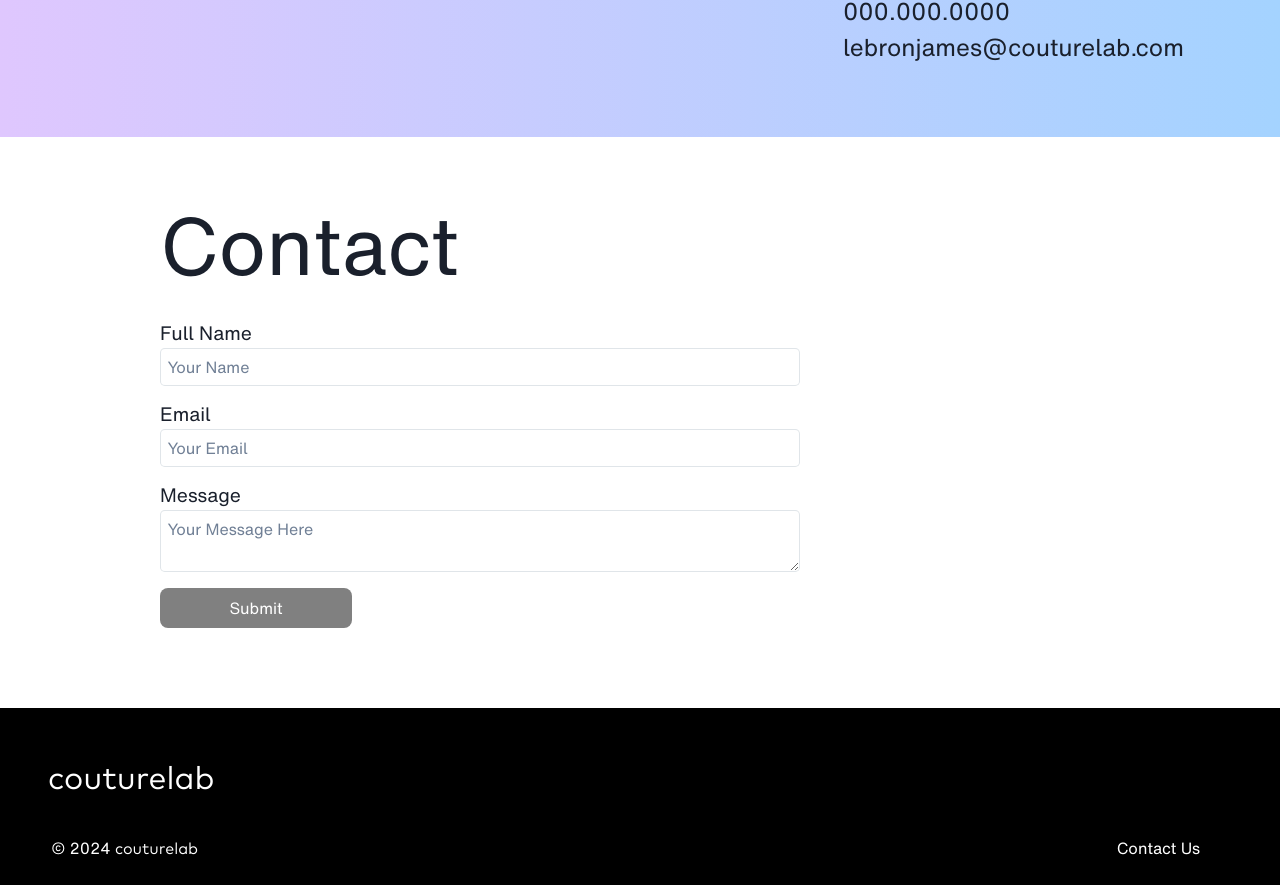
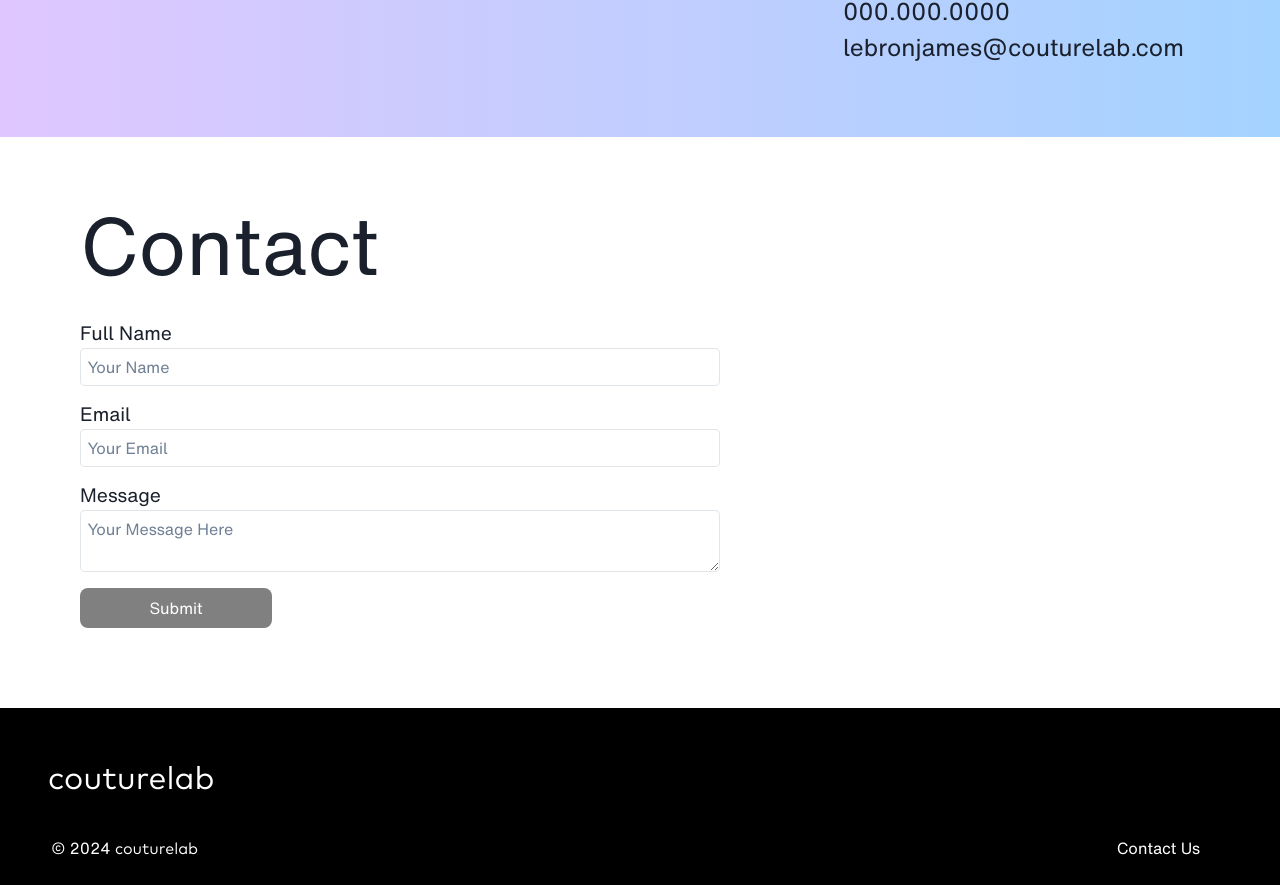
Before and after one commit to felixliang50779/Couture-Lab, a React (Create React App) app in the folder couture-lab-ui/: page /contact in a window 1280 px wide. Shown: the part 371-1256 px from the top of the page. Built offline with nearby package versions, Linux system fonts and the light colour scheme; no server answers.

Commit message:
change contact form container, left padding

```diff
--- a/couture-lab-ui/src/PageStyles/Contact.module.css
+++ b/couture-lab-ui/src/PageStyles/Contact.module.css
@@ -21,7 +21,7 @@
 
 .contact-form-container {
     background-color: #ffffff;
-    padding: 3em 0 5em 10em;
+    padding: 3em 0 5em 5em;
     font-family: 'Helvetica';
 }
 
```
